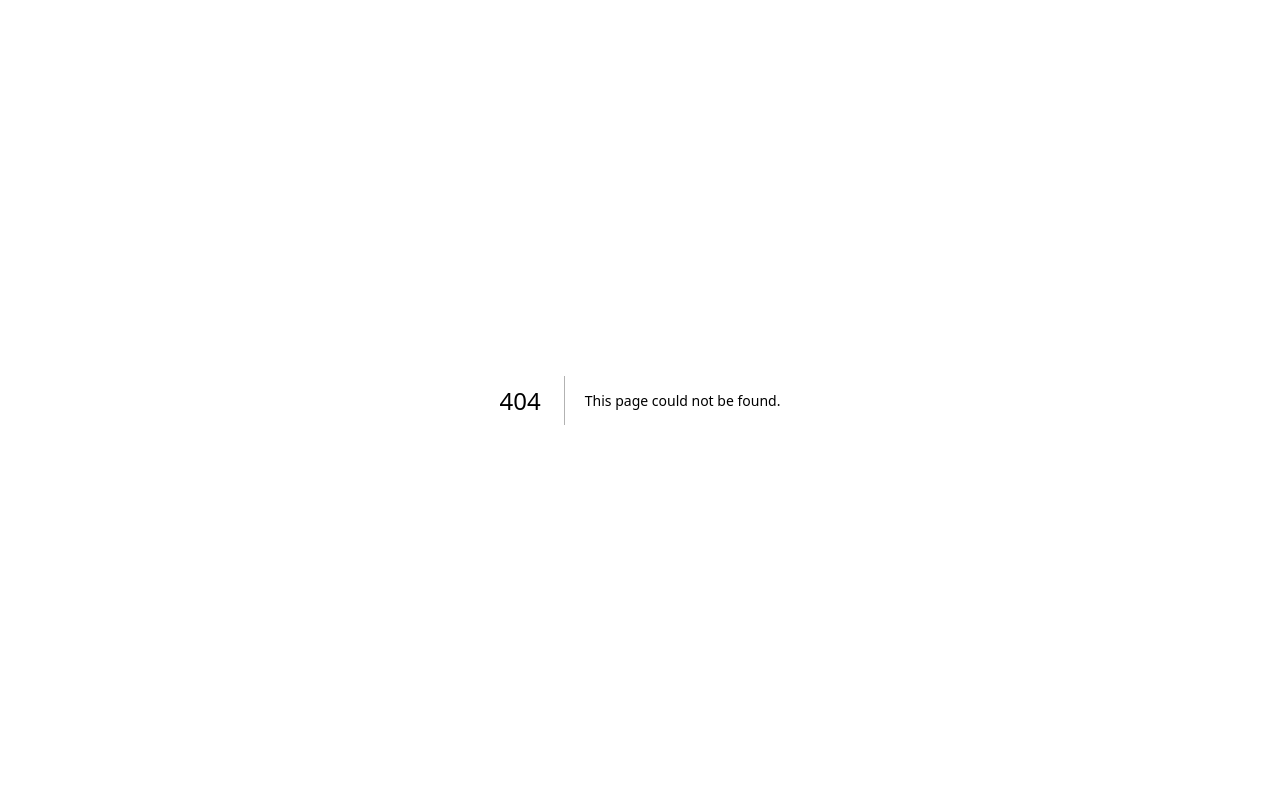
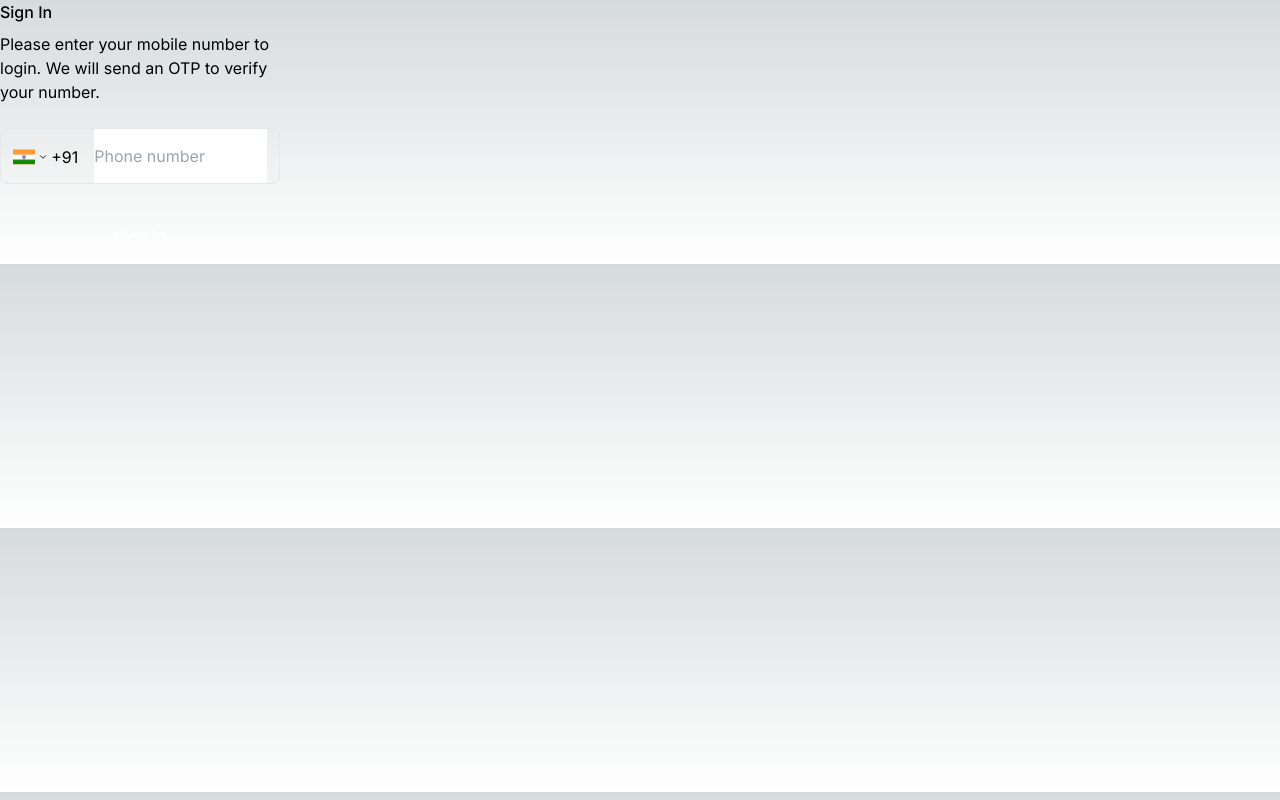
Before and after one commit to chirag1718/HelloAR-assignment, a Next.js app: page /login in a window 1280 px wide. Before the commit this address had no page. Built offline with nearby package versions, Linux system fonts and the light colour scheme.

Commit message:
chore: contains login component

```diff
--- /dev/null
+++ b/src/app/login/page.tsx
@@ -0,0 +1,12 @@
+import React from "react";
+import Login from "./components/Login";
+
+const page = () => {
+  return (
+    <div className="">
+      <Login />
+    </div>
+  );
+};
+
+export default page;
```
